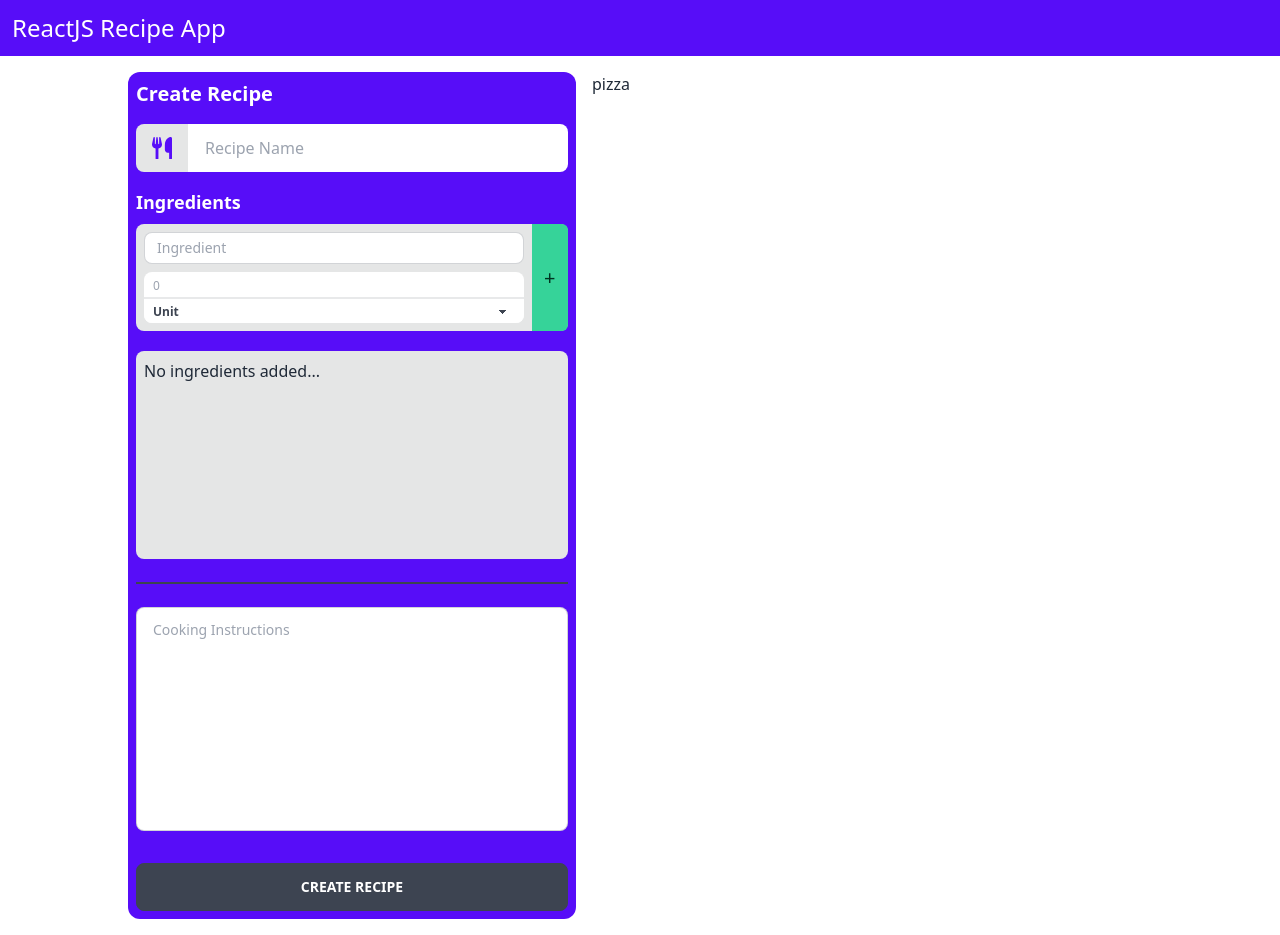
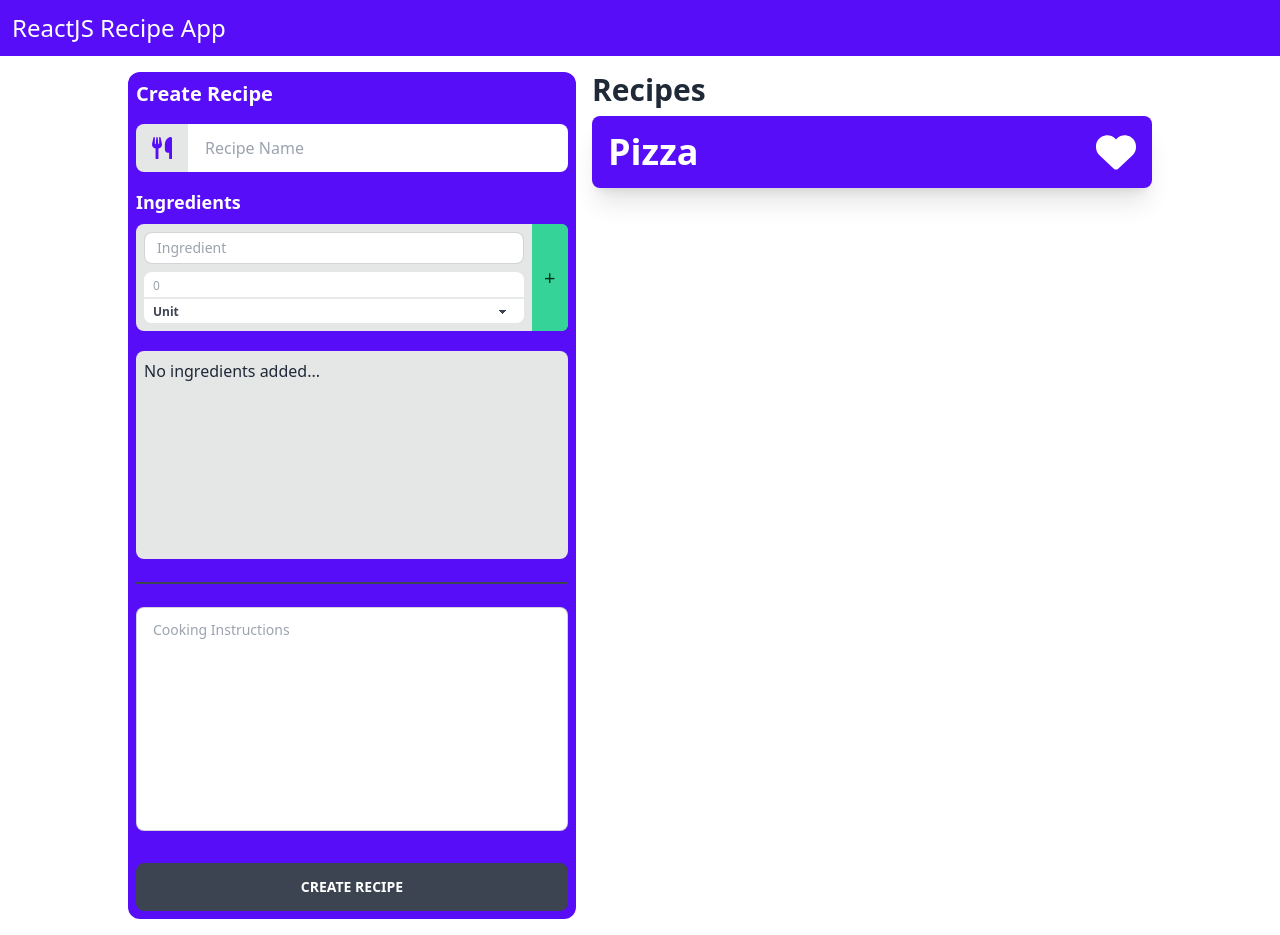
Before and after one commit to ayodyln/recipe-app, a Next.js app: page / in a window 1280 px wide. Built offline with nearby package versions, Linux system fonts and the light colour scheme.

Commit message:
recipe modal set up

```diff
--- a/components/CreateRecipeForm.tsx
+++ b/components/CreateRecipeForm.tsx
@@ -7,6 +7,17 @@ const CreateRecipeForm = ({ setRecipies, recipies }: any) => {
   const instructions: any = useRef()
 
   const createRecipeHandler = () => {
+    if (
+      !recipeName.current.value ||
+      !instructions.current.value ||
+      ingredients.length < 1
+    ) {
+      console.error(
+        "Please create a Recipe Name, Ingredients, and Instructions"
+      )
+      return
+    }
+
     setRecipies((prev: any) => {
       return [
         ...prev,
@@ -15,16 +26,15 @@ const CreateRecipeForm = ({ setRecipies, recipies }: any) => {
           name: recipeName.current.value,
           ingredients,
           instructions: instructions.current.value,
+          fav: false,
         },
       ]
     })
   }
 
   const removeIngredient = (e: any) => {
-    console.log(ingredients)
     setIngredients((prev: any) => {
       if (prev.length === 1) {
-        console.log("single")
         return []
       } else if (prev.length > 1) {
         return [
@@ -37,7 +47,7 @@ const CreateRecipeForm = ({ setRecipies, recipies }: any) => {
   }
 
   return (
-    <div className='bg-primary text-primary-content flex flex-col p-2 max-w-md rounded-xl w-1/2'>
+    <div className='bg-primary text-primary-content flex flex-col p-2 max-w-md rounded-xl w-full'>
       <h2 className='text-xl font-bold mb-4'>Create Recipe</h2>
 
       <div
--- /dev/null
+++ b/components/Recipe.tsx
@@ -0,0 +1,126 @@
+import { useState } from "react"
+
+const Recipe = ({ recipe, setRecipies }: any) => {
+  const [modal, setModal]: any = useState()
+  const [fav, setFav] = useState(recipe.fav)
+  const [edit, setEdit] = useState(false)
+
+  const favHandler = () => {
+    setFav((prev: boolean) => !prev)
+    setRecipies((prev: any) => {
+      const [_] = prev.filter((r: any) => r.id === recipe.id)
+      _.fav = fav
+      return [...prev.filter((r: any) => r.id !== recipe.id), _]
+    })
+  }
+
+  const modalHandler = (e: any) => {
+    if (
+      e.target.id === "render" ||
+      e.target.id === "close"
+    ) {
+      setModal(!modal)
+      setEdit(false)
+    }
+  }
+
+  const editHandler = () => {
+    console.log("edit")
+    setEdit(!edit)
+  }
+
+  return (
+    <>
+      <div
+        onClick={modalHandler}
+        id='render'
+        className='bg-primary text-primary-content rounded-lg p-4 shadow-xl flex justify-between items-center'>
+        <h2 className='text-4xl font-bold capitalize'>{recipe.name}</h2>
+
+        <button id='favButton' className='w-10' onClick={favHandler}>
+          <svg
+            className={`w-full ${
+              fav ? "fill-secondary" : "fill-current"
+            } pointer-events-none`}
+            xmlns='http://www.w3.org/2000/svg'
+            viewBox='0 0 512 512'>
+            {/* <!--! Font Awesome Pro 6.4.0 by @fontawesome - https://fontawesome.com License - https://fontawesome.com/license (Commercial License) Copyright 2023 Fonticons, Inc. --> */}
+            <path d='M47.6 300.4L228.3 469.1c7.5 7 17.4 10.9 27.7 10.9s20.2-3.9 27.7-10.9L464.4 300.4c30.4-28.3 47.6-68 47.6-109.5v-5.8c0-69.9-50.5-129.5-119.4-141C347 36.5 300.6 51.4 268 84L256 96 244 84c-32.6-32.6-79-47.5-124.6-39.9C50.5 55.6 0 115.2 0 185.1v5.8c0 41.5 17.2 81.2 47.6 109.5z' />
+          </svg>
+        </button>
+      </div>
+
+      <div
+        id='modal'
+        onClick={modalHandler}
+        className={`modal ${modal ? "modal-open" : null}`}>
+        <div id='modalBox' className='modal-box w-11/12 max-w-5xl'>
+          <div className='flex flex-col gap-4'>
+            <h2 className='capitalize text-4xl font-bold'>{recipe.name}</h2>
+
+            <div className='border rounded-xl overflow-hidden flex items-center h-80 gap-2'>
+              <div className='overflow-auto w-2/3 h-full border'>
+                <table className='table w-full'>
+                  {/* head */}
+                  <thead>
+                    <tr>
+                      <th></th>
+                      <th>Ingredient</th>
+                      <th>Measurment</th>
+                      <th></th>
+                    </tr>
+                  </thead>
+
+                  <tbody>
+                    {recipe.ingredients.map((i: any, key: any) => {
+                      return (
+                        <tr key={key}>
+                          <th>
+                            <label>
+                              <input type='checkbox' className='checkbox' />
+                            </label>
+                          </th>
+
+                          <td>{i.name}</td>
+
+                          <th>
+                            {i.amount} {i.unit}
+                          </th>
+                        </tr>
+                      )
+                    })}
+                  </tbody>
+                </table>
+              </div>
+
+              <div className='w-1/3 h-full flex flex-col'>
+                <h2 className='text-xl font-bold'>Instructions</h2>
+
+                <div className='divider m-0'></div>
+
+                <section className='overflow-auto h-full'>
+                  {recipe.instructions
+                    .split("\n")
+                    .map((str: string, key: number) => {
+                      return <p key={key}>{str}</p>
+                    })}
+                </section>
+              </div>
+            </div>
+          </div>
+          <div className='modal-action'>
+            <button className='btn' onClick={editHandler}>
+              {!edit ? "Edit" : "Save"}
+            </button>
+
+            <button id='close' className={`btn ${edit && 'btn-disabled'}`} onClick={modalHandler}>
+              close
+            </button>
+          </div>
+        </div>
+      </div>
+    </>
+  )
+}
+
+export default Recipe
--- a/pages/index.tsx
+++ b/pages/index.tsx
@@ -1,4 +1,5 @@
 import CreateRecipeForm from "@/components/CreateRecipeForm"
+import Recipe from "@/components/Recipe"
 import Head from "next/head"
 import { useEffect, useState } from "react"
 
@@ -13,16 +14,40 @@ export default function Home() {
           amount: 2,
           unit: "kg",
         },
+        {
+          name: "pepperoni",
+          amount: 2,
+          unit: "kg",
+        },
+        {
+          name: "pepperoni",
+          amount: 2,
+          unit: "kg",
+        },
+        {
+          name: "pepperoni",
+          amount: 2,
+          unit: "kg",
+        },
+        {
+          name: "pepperoni",
+          amount: 2,
+          unit: "kg",
+        },
+        {
+          name: "pepperoni",
+          amount: 2,
+          unit: "kg",
+        },
       ],
-      instructions: "",
+      instructions:
+        "What the crap dude! This is pizza\nHello World! Dude is this really what you are doing with this keyboard? Typing out this text?\nWhy would you use breaks here with some text, why not use a orem impusm generator?\nWhy would you do this to test it like this man.",
+      fav: false,
     },
   ])
 
   useEffect(() => {
     console.log(recipies)
-    recipies.forEach((r) => {
-      // console.log(r.instructions.split('\n'))
-    })
   }, [recipies])
 
   return (
@@ -34,7 +59,7 @@ export default function Home() {
         <link rel='icon' href='/favicon.ico' />
       </Head>
 
-      <main className=''>
+      <main className='antialiased'>
         <header className='p-3 text-2xl bg-primary text-primary-content'>
           <h1>ReactJS Recipe App</h1>
         </header>
@@ -42,14 +67,16 @@ export default function Home() {
         <section className='max-w-5xl m-auto my-4 h-full flex gap-4'>
           <CreateRecipeForm setRecipies={setRecipies} recipies={recipies} />
 
-          <section id='recipies'>
-            {recipies.map((r: any, i: any) => {
-              return (
-                <div key={i}>
-                  <h1>{r.name}</h1>
-                </div>
-              )
-            })}
+          <section id='recipies' className='w-full'>
+            <h2 className='text-3xl font-bold mb-2'>Recipes</h2>
+
+            <div className='flex flex-col gap-2'>
+              {recipies.map((recipe: any, i: any) => {
+                return (
+                  <Recipe key={i} recipe={recipe} setRecipies={setRecipies} />
+                )
+              })}
+            </div>
           </section>
         </section>
       </main>
@@ -57,9 +84,6 @@ export default function Home() {
   )
 }
 
-// User should be able to view recipes
-// User should be able to add recipes
 // User should be able to edit recipes
 // User should be able to delete recipes
-// User should be able to favorite recipes
 // App should be hosted live
```
